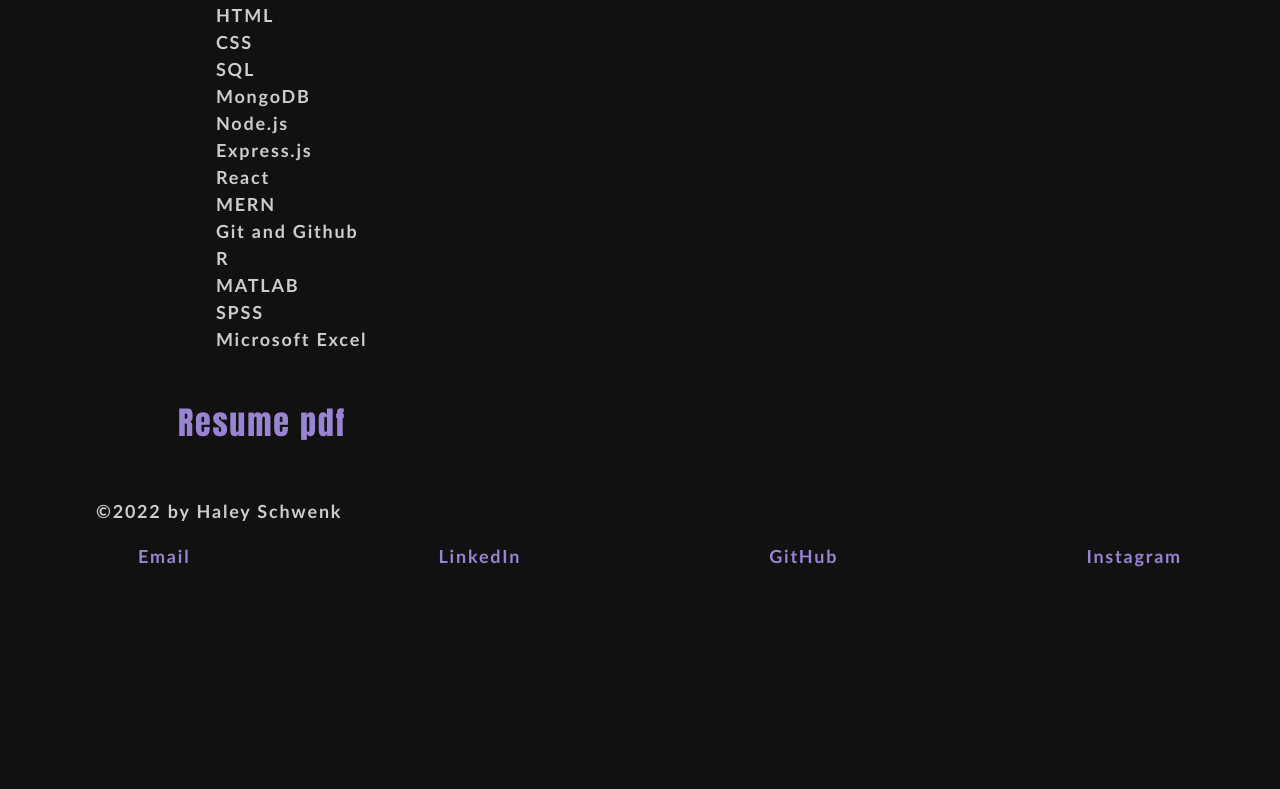
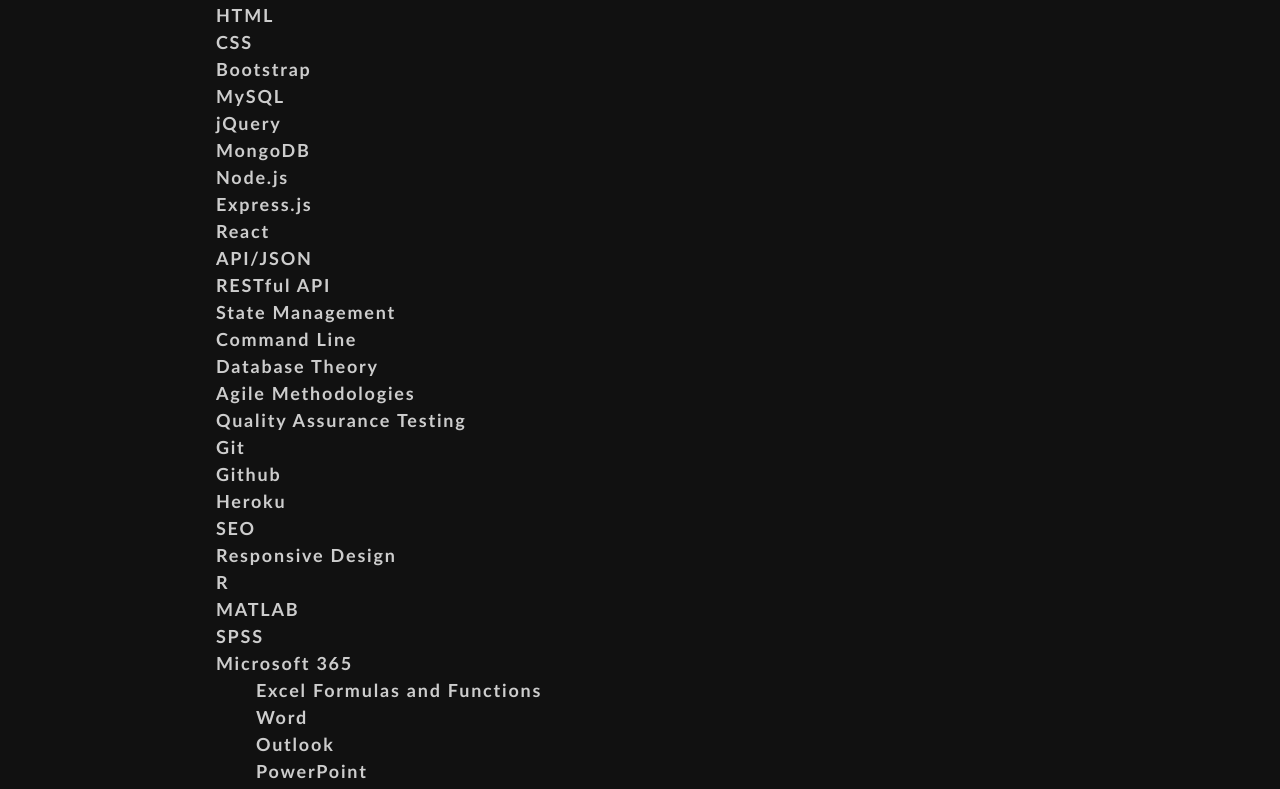
Before and after one commit to HaleyNicole126/react-port-haley, a React (Create React App) app: page /resume in a window 1280 px wide. Shown: the part 310-1099 px from the top of the page. Before the commit the page ends 898 px from the top, so only its background shows below. Built offline with nearby package versions, Linux system fonts and the light colour scheme; the HTML template or start-up script is replaced by a standard one.

Commit message:
updated aboutme and resume

```diff
--- a/src/App.js
+++ b/src/App.js
@@ -1,4 +1,3 @@
-
 import React from "react";
 import { BrowserRouter as Router, Routes, Route } from "react-router-dom";
 // import logo from "./logo.svg";
--- a/src/components/About/index.js
+++ b/src/components/About/index.js
@@ -21,14 +21,14 @@
             }}
             alt="Haley Schwenk smiling and holidng a camera"
           />
-          I'm an experienced administrative professional with a Master of Arts
-          focused in Clinical Psychology from The University of South Dakota. As
-          a graduate student, I gained teaching, clinical, and research
-          experience. I also have a history of working in agriculture as well as
-          the hospitality industry.<br></br><br></br> My skills include full-stack web development
-          (including MERN), React, MongoDB, Mongoose, SQL, Sequelize,
-          JavaScript, Express.js, Node.js, HTML, CSS, Git, R, MATLAB, SPSS,
-          Microsoft Office, and customer service.
+          My name is Haley Schwenk, and I'm a full stack web developer with a Master of Arts focused in Clinical Psychology from The University of South Dakota.
+          {/* As a graduate student, I gained teaching, clinical, and research experience. I also have a history of working in agriculture and the hospitality industry, where I demonstrated exceptional customer service and technical support with software including Microsoft Office 365 and Resort Data Processing. */}
+          <br></br>
+          <br></br>
+          I recently earned a certificate in Full Stack Development from the University of Utah, and my web development skills include the MERN stack, React, MongoDB, Mongoose, SQL, Sequelize, Heroku,JavaScript, Express.js, Node.js, HTML (HTML5), CSS, Git, GitHub, APIs, and jQuery. I am also proficient in data analysis using R and SPSS along with programming in MATLAB.
+          <br></br>
+          <br></br>
+          I have a passion for problem-solving and finding creative solutions. I have helped companies, including Alta's Rustler Lodge and Schwenk Aircraft Co., generate solutions using my creativity together with my technical abilities. I enjoy tackling new challenges while constantly learning and expanding my skillset. I am seeking to further my career in a role where I can grow with a company that is excited about making a difference.
         </p>
       </div>
     </section>
--- a/src/components/Resume/index.js
+++ b/src/components/Resume/index.js
@@ -7,22 +7,44 @@
       <h1>Resume</h1>
       <br></br>
       <h3>Proficiencies</h3>
+      <div>
       <ul>
         <li>JavaScript</li>
         <li>HTML</li>
         <li>CSS</li>
-        <li>SQL</li>
+        <li>Bootstrap</li>
+        <li>MySQL</li>
+        <li>jQuery</li>
         <li>MongoDB</li>
         <li>Node.js</li>
         <li>Express.js</li>
         <li>React</li>
-        <li>MERN</li>
-        <li>Git and Github</li>
+        <li>API/JSON</li>
+        <li>RESTful API</li>
+        <li>State Management</li>
+        <li>Command Line</li>
+        <li>Database Theory</li>
+        <li>Agile Methodologies</li>
+        <li>Quality Assurance Testing</li>
+        <li>Git</li>
+        <li>Github</li>
+        <li>Heroku</li>
+        <li>SEO</li>
+        <li>Responsive Design</li>
+        <li></li>
         <li>R</li>
         <li>MATLAB</li>
         <li>SPSS</li>
-        <li>Microsoft Excel</li>
+        <li>Microsoft 365</li>
+          <ul>
+            <li>Excel Formulas and Functions</li>
+            <li>Word</li>
+            <li>Outlook</li>
+            <li>PowerPoint</li>
+          </ul>
+        <li>Resort Data Processing</li>
       </ul>
+      </div>
       <br></br>
       <h2>
         <a href={resume} target="_blank">
--- a/src/index.css
+++ b/src/index.css
@@ -258,8 +258,8 @@
 }
 
 .img-thumbnail {
-  width: auto;
-  height: 250px;
+  width: 50%;
+  height: auto;
   margin: auto;
   margin-top: 10px;
   cursor: pointer;
```
Lines whose indentation alone changed are shown as unchanged.
